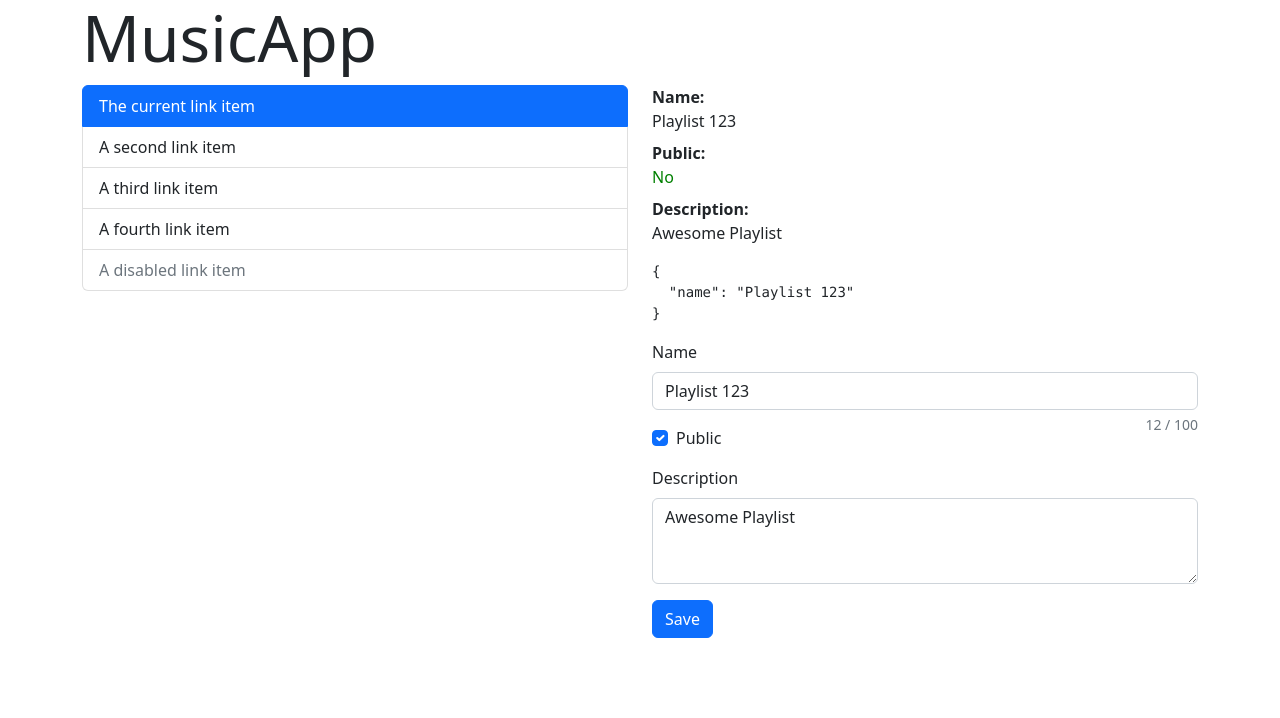
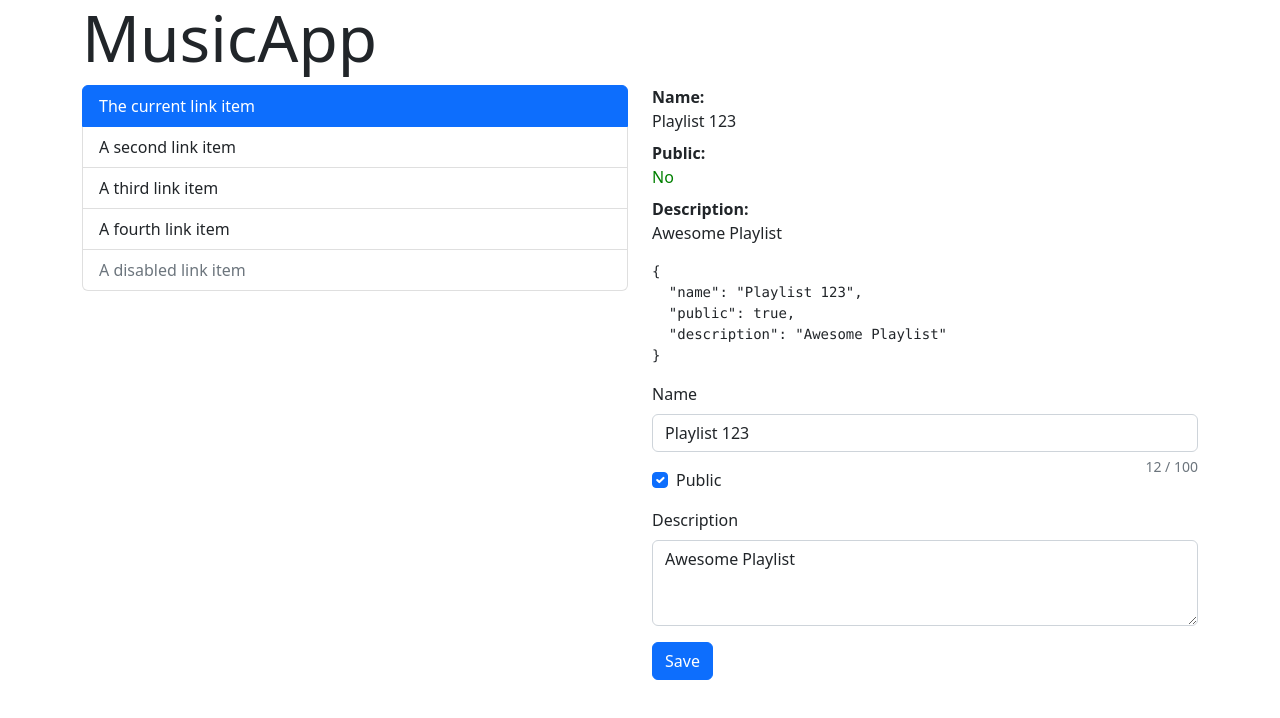
Before and after one commit to ev45ive/sages-react-open-grudzien, a React (Create React App) app: page / in a window 1280 px wide. Shown: the top 718 px of the page. Built offline with nearby package versions, Linux system fonts and the light colour scheme.

Commit message:
Chrome Devtools

```diff
--- a/src/playlists/components/PlaylistEditor.tsx
+++ b/src/playlists/components/PlaylistEditor.tsx
@@ -12,19 +12,20 @@ const PlaylistEditor = (props: Props) => {
   };
 
   const [playlistName, setPlaylistName] = useState(playlist.name);
+  const [playlistPublic, setPlaylistPublic] = useState(playlist.public);
+  const [playlistDescription, setPlaylistDescription] = useState(
+    playlist.description
+  );
   console.log("render");
 
   return (
     <div>
       <pre>
-        {JSON.stringify(
-          {
+        {JSON.stringify({
             name: playlistName,
-        /*  public: playlistPublic,
-            description: playlistDetails */ },
-          null,
-          2
-        )}
+            public: playlistPublic,
+            description: playlistDescription,
+          }, null,2)}
       </pre>
       <form>
         <div className="mb-3">
@@ -35,7 +36,7 @@ const PlaylistEditor = (props: Props) => {
             type="text"
             className="form-control"
             id="playlist_name"
-            value={playlistName}
+            value={playlistName} // od tego zaczynymy
             onChange={(event) => setPlaylistName(event.currentTarget.value)}
           />
           <div className="form-text float-end">{playlistName.length} / 100</div>
@@ -46,7 +47,8 @@ const PlaylistEditor = (props: Props) => {
             type="checkbox"
             className="form-check-input"
             id="playlist_public"
-            defaultChecked={playlist.public}
+            checked={playlistPublic}
+            onChange={(e) => setPlaylistPublic(e.target.checked)}
           />
           <label className="form-check-label" htmlFor="playlist_public">
             Public
@@ -58,8 +60,8 @@ const PlaylistEditor = (props: Props) => {
             Description
           </label>
           <textarea
-            readOnly
-            value={playlist.description}
+            value={playlistDescription}
+            onChange={(e) => setPlaylistDescription(e.target.value)}
             className="form-control"
             id="exampleFormControlTextarea1"
             rows={3}
```
Also changed, not shown: 1 other file (tests, documents, lock files or other folders).
